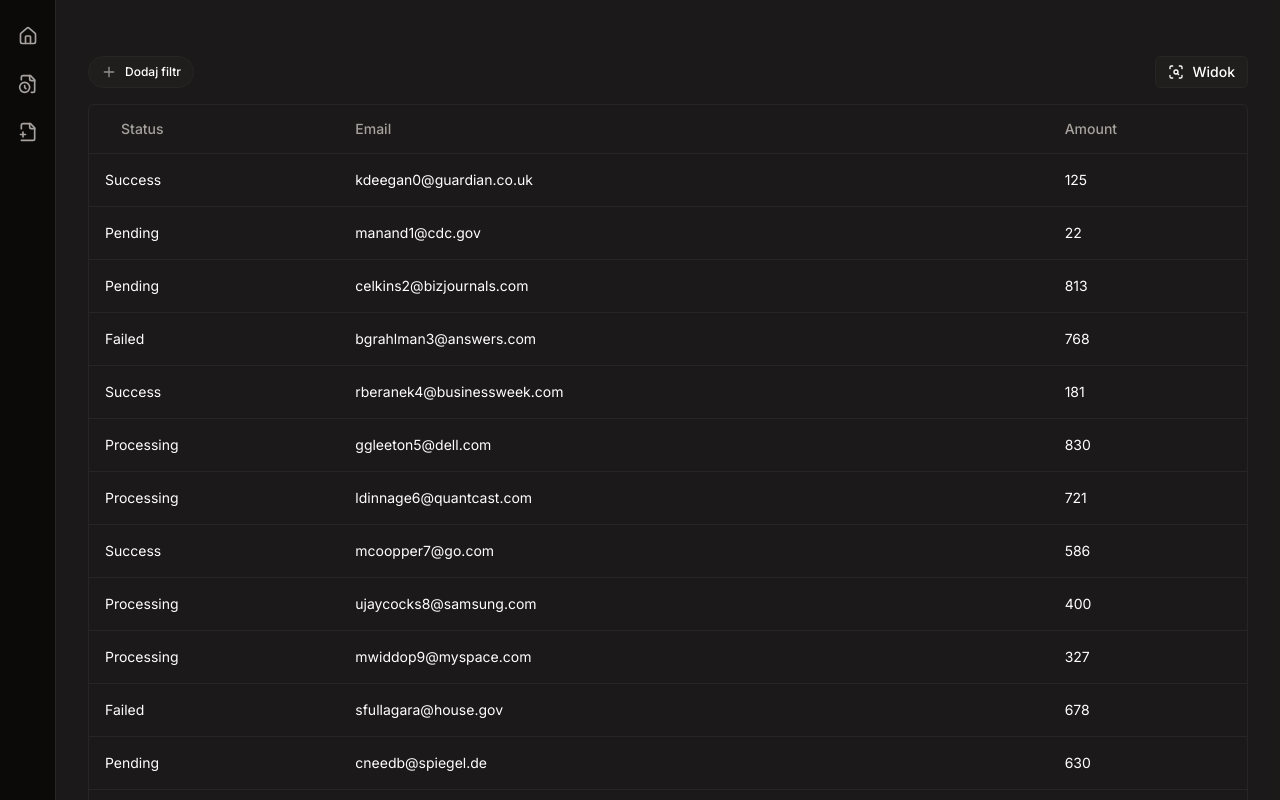
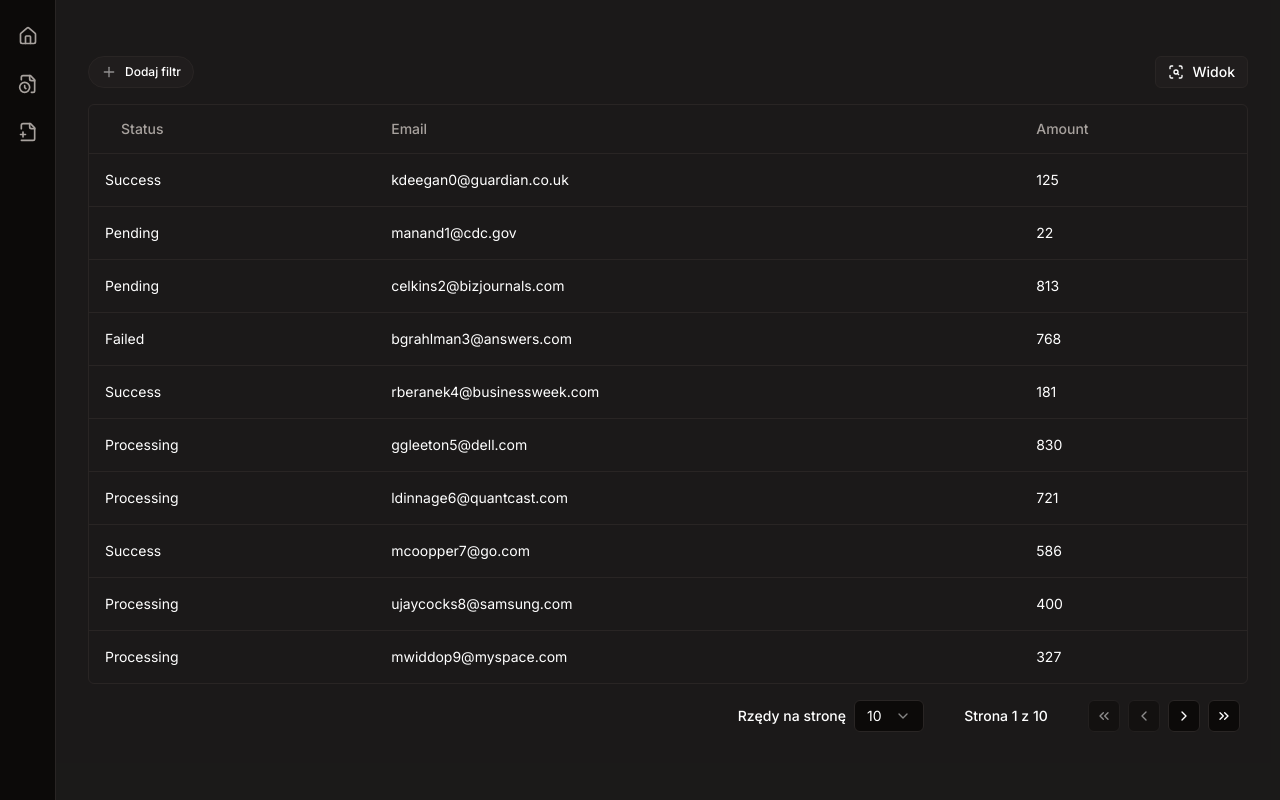
Before and after one commit to majer565/turbanski-mandat, a Next.js app: page / in a window 1280 px wide. Shown: the top 800 px of the page. Built offline with nearby package versions, Linux system fonts and the light colour scheme.

Commit message:
Repair table

```diff
--- a/src/components/data-table-implementation/TicketsTable.tsx
+++ b/src/components/data-table-implementation/TicketsTable.tsx
@@ -1,20 +1,56 @@
 "use client";
 
 // import { ticketFilters as columnFilters, ticketColumns as columns } from "@/lib/data-table-columns/ticket-columns";
-import { columns, columnFilters } from "../../lib/data-table-columns/test-columns";
-import { getCoreRowModel, useReactTable } from "@tanstack/react-table";
+import {
+  columns,
+  columnFilters,
+} from "../../lib/data-table-columns/test-columns";
+import {
+  getCoreRowModel,
+  getFilteredRowModel,
+  getPaginationRowModel,
+  getSortedRowModel,
+  useReactTable,
+} from "@tanstack/react-table";
 import { DataTable } from "../data-table/DataTable";
 import { MOCK_PAYMENTS } from "@/lib/data-table-columns/mock-payments";
+import { useSorting } from "../../hooks/useSorting";
+import { usePagination } from "../../hooks/usePagination";
+import { useColumnFilter } from "../../hooks/useColumnFilter";
 
 //Client side table does not work
 const TicketsTable = () => {
+  const { sorting, setSorting } = useSorting([]);
+  const { pagination, setPagination } = usePagination({
+    pageIndex: 0,
+    pageSize: 10,
+  });
+  const { filters, setFilters } = useColumnFilter([]);
+
   const table = useReactTable({
     data: MOCK_PAYMENTS,
     columns,
     getCoreRowModel: getCoreRowModel(),
+    getSortedRowModel: getSortedRowModel(),
+    getPaginationRowModel: getPaginationRowModel(),
+    getFilteredRowModel: getFilteredRowModel(),
+    onSortingChange: setSorting,
+    onPaginationChange: setPagination,
+    onColumnFiltersChange: setFilters,
+    state: {
+      sorting,
+      pagination,
+      columnFilters: filters,
+    },
   });
 
-  return <DataTable columnFilters={columnFilters} table={table} isDataLoading={false} />;
+  return (
+    <DataTable
+      columnFilters={columnFilters}
+      table={table}
+      isDataLoading={false}
+    />
+  );
 };
 
 export default TicketsTable;
--- a/src/hooks/useColumnFilter.tsx
+++ b/src/hooks/useColumnFilter.tsx
@@ -5,13 +5,18 @@ import { useEffect, useState } from "react";
 import { filterToQuery } from "../lib/utils";
 import useSearchParamsUpdate from "./useSearchParamsUpdate";
 
-export const useColumnFilter = (state: ColumnFiltersState) => {
+export const useColumnFilter = (
+  state: ColumnFiltersState,
+  serverSide?: boolean
+) => {
   const [filters, setFilters] = useState<ColumnFiltersState>(state);
   const { updateFilterSearchParams } = useSearchParamsUpdate();
 
   useEffect(() => {
-    const filtersQuery = filterToQuery(filters);
-    updateFilterSearchParams(filtersQuery);
+    if (serverSide) {
+      const filtersQuery = filterToQuery(filters);
+      updateFilterSearchParams(filtersQuery);
+    }
   }, [filters]);
 
   return {
--- a/src/hooks/usePagination.tsx
+++ b/src/hooks/usePagination.tsx
@@ -4,15 +4,17 @@ import { PaginationState } from "@tanstack/react-table";
 import { useEffect, useState } from "react";
 import useSearchParamsUpdate from "./useSearchParamsUpdate";
 
-export const usePagination = (state: PaginationState) => {
+export const usePagination = (state: PaginationState, serverSide?: boolean) => {
   const [pagination, setPagination] = useState<PaginationState>(state);
   const { updateSearchParams } = useSearchParamsUpdate();
 
   useEffect(() => {
-    updateSearchParams([
-      { id: "p", param: String(pagination.pageIndex + 1) },
-      { id: "ps", param: String(pagination.pageSize) },
-    ]);
+    if (serverSide) {
+      updateSearchParams([
+        { id: "p", param: String(pagination.pageIndex + 1) },
+        { id: "ps", param: String(pagination.pageSize) },
+      ]);
+    }
   }, [pagination]);
 
   return {
--- a/src/hooks/useSorting.tsx
+++ b/src/hooks/useSorting.tsx
@@ -4,17 +4,19 @@ import { SortingState } from "@tanstack/react-table";
 import { useEffect, useState } from "react";
 import useSearchParamsUpdate from "./useSearchParamsUpdate";
 
-export const useSorting = (state: SortingState) => {
+export const useSorting = (state: SortingState, serverSide?: boolean) => {
   const [sorting, setSorting] = useState<SortingState>(state);
   const { updateSearchParams } = useSearchParamsUpdate();
 
   useEffect(() => {
+    if (serverSide) {
       const sort = sorting[0];
       if (sort)
         updateSearchParams([
           { id: "sort", param: `${sort.id}.${sort.desc ? "desc" : "asc"}` },
         ]);
       else updateSearchParams([{ id: "sort", param: "" }]);
+    }
   }, [sorting]);
 
   return {
```
Lines whose indentation alone changed are shown as unchanged.
